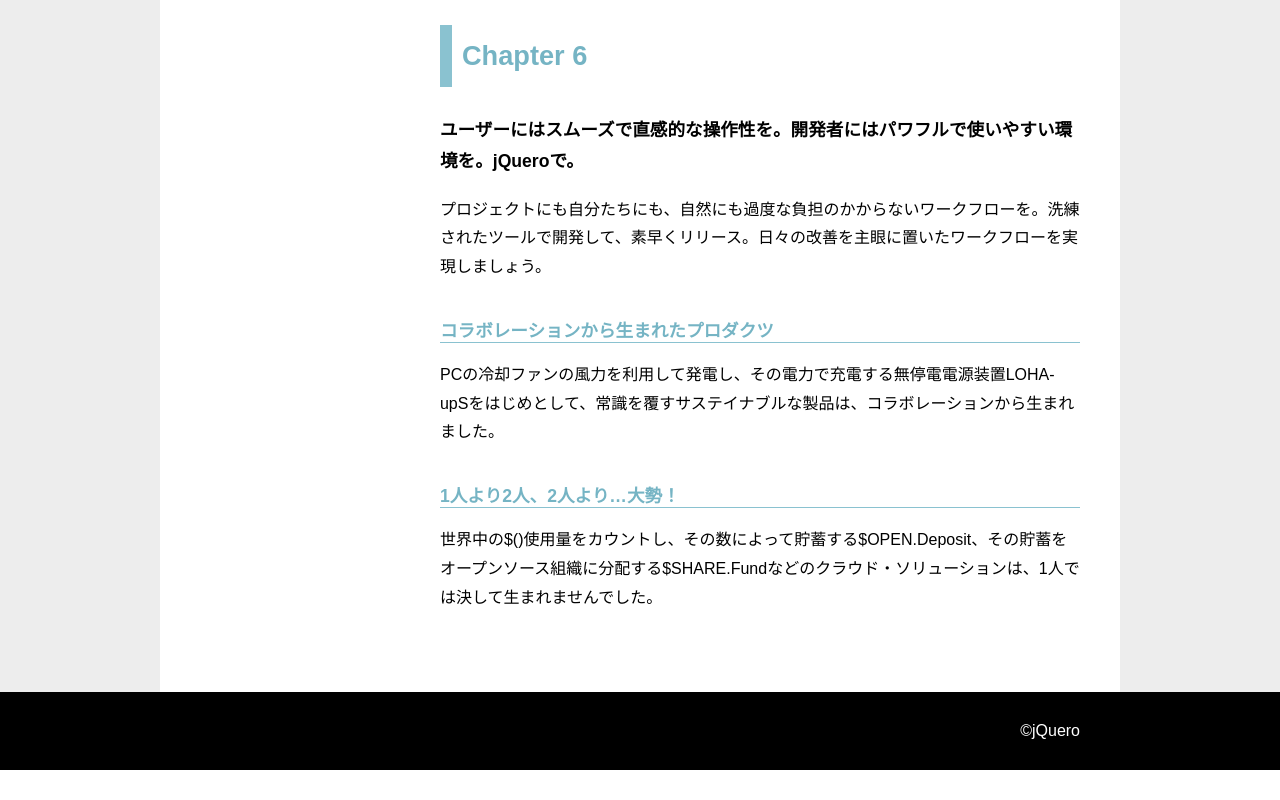
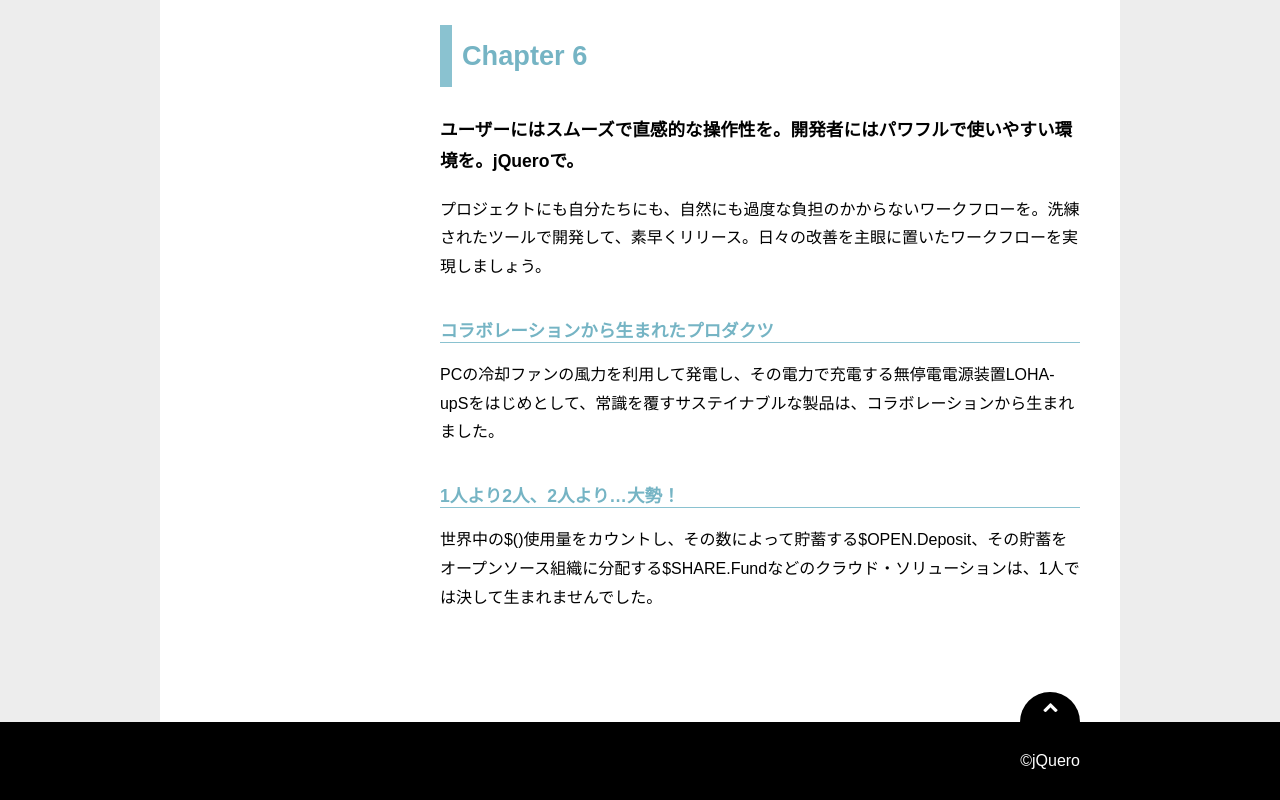
Before and after one commit to seak0503/book-jquery, a plain HTML site: page c04/index.html in a window 1280 px wide. Shown: the part 3516-4316 px from the top of the page. Before the commit the page ends 4286 px from the top, so only its background shows below. Drawn offline with nearby package versions, Linux system fonts and the light colour scheme.

Commit message:
04-05 完了

```diff
--- a/c04/css/dynamic.css
+++ b/c04/css/dynamic.css
@@ -49,7 +49,6 @@ a.modal-close:hover {
 a.modal-close:active {
   background-position: -80px 0;
 }
-
 /* シェード */
 #shade {
   position: fixed;
@@ -79,3 +78,34 @@ a.modal-close:active {
 .wrapper-nav-global.fixed {
   width: 100%;
 }
+
+/**
+ * 04-05　スクロールしてページトップに戻る
+ */
+/* ページトップに戻るボタンのスタイル */
+.pageup {
+  margin: 0 auto;
+  max-width: 960px;
+  height: 30px;
+  background: #fff;
+  position: relative;
+}
+.pageup a {
+  display: block;
+  width: 60px;
+  height: 30px;
+  border-radius: 30px 30px 0 0;
+  background-color: #000;
+  background-image: url(../images/arrow-1.png);
+  background-position: 50% 50%;
+  background-repeat: no-repeat;
+  position: absolute;
+  right: 4.1666666%;
+  bottom: 0;
+}
+.pageup a:hover {
+  background-image: url(../images/arrow-2.png);
+}
+.pageup a:active {
+  background-image: url(../images/arrow-3.png);
+}
--- a/c04/index.html
+++ b/c04/index.html
@@ -112,7 +112,9 @@
 	</div><!-- /.main -->
 
 	<!-- ==============pageup============== -->
-
+	<div class="pageup">
+		<a href="#top" class="scroll-link"></a>
+	</div>
 	<!-- ==============/pageup============== -->
 
 </div><!-- /.wrapper-main -->
--- a/c04/scripts/custom.js
+++ b/c04/scripts/custom.js
@@ -111,9 +111,14 @@ $(function () {
 
 		var $this = $(this);
 		var linkTo = $this.attr('href');
-		var $target = $(linkTo);
-		var offset = $target.data('offsettop');
-		var pos = $target.offset().top - offset;
+		var $target;
+		var offset = 0;
+		var pos = 0;
+		if (linkTo != '#top') {
+			$target = $(linkTo);
+			offset = $target.data('offsettop');
+			pos = $target.offset().top - offset;
+		}
 		$('html,body').animate({scrollTop: pos}, 400);
 	});
 });
```
